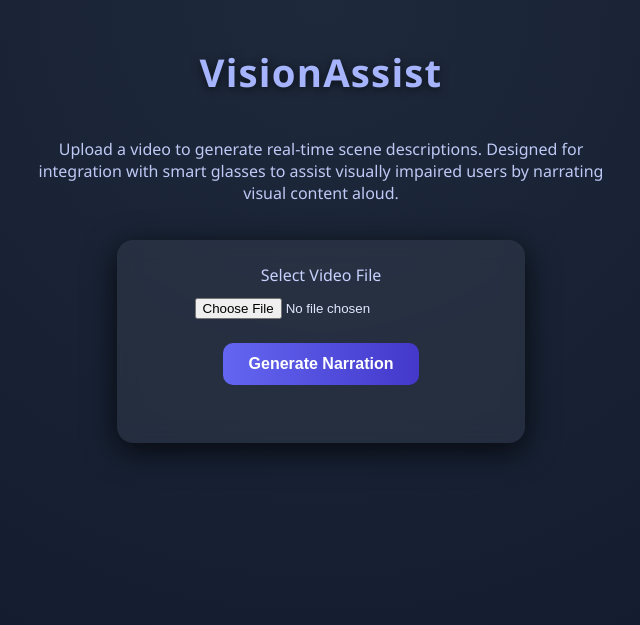
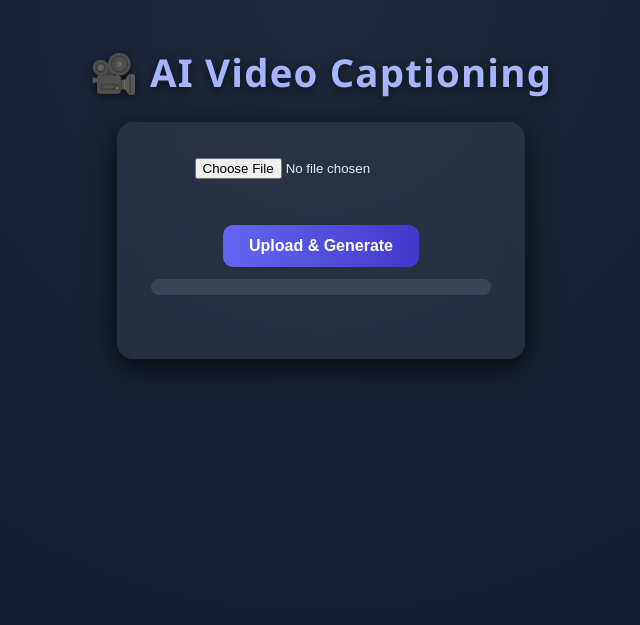
Before and after one commit to Weirdnemo/ClipCap, a Flask app: page / in a window 1280 px wide. Shown: the top 625 px of the page, without its empty margins (319-959 px from the left). Run offline with Flask 3, Linux system fonts and the light colour scheme.

Commit message:
Refactor app.py and index.html to enhance video processing, add progress bar, and improve caption download functionality

```diff
--- a/app.py
+++ b/app.py
@@ -4,7 +4,7 @@ import cv2
 from PIL import Image
 from transformers import BlipProcessor, BlipForConditionalGeneration
 import torch
-from tqdm import tqdm
+from werkzeug.utils import secure_filename
 
 app = Flask(__name__)
 UPLOAD_FOLDER = "uploads"
@@ -12,18 +12,24 @@ FRAMES_FOLDER = os.path.join("static", "frames")
 os.makedirs(UPLOAD_FOLDER, exist_ok=True)
 os.makedirs(FRAMES_FOLDER, exist_ok=True)
 app.config["UPLOAD_FOLDER"] = UPLOAD_FOLDER
+app.config['MAX_CONTENT_LENGTH'] = 200 * 1024 * 1024  # Max 200MB upload limit
 
 # Load model once
 device = "cuda" if torch.cuda.is_available() else "cpu"
 processor = BlipProcessor.from_pretrained("Salesforce/blip-image-captioning-base")
 model = BlipForConditionalGeneration.from_pretrained("Salesforce/blip-image-captioning-base").to(device)
 
-def extract_frames(video_path, output_folder, interval=2):
+DEFAULT_INTERVAL = 2  # seconds between frames
+DEFAULT_BATCH_SIZE = 4
+
+def extract_frames(video_path, output_folder, interval=DEFAULT_INTERVAL):
     """Extract frames every `interval` seconds from video."""
     os.makedirs(output_folder, exist_ok=True)
     cap = cv2.VideoCapture(video_path)
     fps = cap.get(cv2.CAP_PROP_FPS)
-    frame_interval = int(fps * interval)
+    if fps == 0 or fps != fps:  # fallback if fps is 0 or NaN
+        fps = 30
+    frame_interval = max(int(fps * interval), 1)
 
     count = 0
     saved_count = 0
@@ -33,7 +39,8 @@ def extract_frames(video_path, output_folder, interval=2):
             break
         if count % frame_interval == 0:
             frame_filename = os.path.join(output_folder, f"frame_{saved_count}.jpg")
-            cv2.imwrite(frame_filename, frame)
+            if not cv2.imwrite(frame_filename, frame):
+                print(f"Warning: failed to save frame {saved_count}")
             saved_count += 1
         count += 1
     cap.release()
@@ -53,6 +60,7 @@ def index():
 
 @app.route("/generate", methods=["POST"])
 def generate():
+    """Generate captions for uploaded video frames with streaming response."""
     if 'video' not in request.files:
         return "No file uploaded", 400
 
@@ -60,27 +68,39 @@ def generate():
     if file.filename == '':
         return "No file selected", 400
 
-    filepath = os.path.join(app.config["UPLOAD_FOLDER"], file.filename)
+    filename = secure_filename(file.filename)
+    filepath = os.path.join(app.config["UPLOAD_FOLDER"], filename)
     file.save(filepath)
 
     # Clear old frames
     for f in os.listdir(FRAMES_FOLDER):
-        os.remove(os.path.join(FRAMES_FOLDER, f))
+        try:
+            os.remove(os.path.join(FRAMES_FOLDER, f))
+        except Exception as e:
+            print(f"Failed to delete old frame {f}: {e}")
 
-    num_frames = extract_frames(filepath, FRAMES_FOLDER, interval=2)
-    batch_size = 4
+    num_frames = extract_frames(filepath, FRAMES_FOLDER, interval=DEFAULT_INTERVAL)
 
     def generate_stream():
-        for start in tqdm(range(0, num_frames, batch_size), desc="Captioning batches"):
+        for start in range(0, num_frames, DEFAULT_BATCH_SIZE):
             batch_paths = [
                 os.path.join(FRAMES_FOLDER, f"frame_{i}.jpg")
-                for i in range(start, min(start + batch_size, num_frames))
+                for i in range(start, min(start + DEFAULT_BATCH_SIZE, num_frames))
             ]
-            batch_captions = caption_images_batch(batch_paths)
-            for fname, cap in zip(batch_paths, batch_captions):
+            captions = caption_images_batch(batch_paths)
+            for fname, cap in zip(batch_paths, captions):
                 yield f"data: {os.path.basename(fname)}|{cap}\n\n"
 
-    return Response(generate_stream(), mimetype='text/event-stream')
+        # Delete uploaded video after processing to save disk space
+        try:
+            os.remove(filepath)
+        except Exception as e:
+            print(f"Failed to remove uploaded video file: {e}")
+
+    return Response(generate_stream(), mimetype='text/event-stream', headers={
+        'Cache-Control': 'no-cache',
+        'X-Accel-Buffering': 'no'  # For nginx to disable buffering if used
+    })
 
 if __name__ == "__main__":
     app.run(debug=True)
--- a/templates/index.html
+++ b/templates/index.html
@@ -114,27 +114,67 @@
                 transform: translateY(0);
             }
         }
+
+        #progressBarContainer {
+            width: 340px;
+            height: 16px;
+            background: rgba(255,255,255,0.1);
+            border-radius: 8px;
+            margin: 12px auto 20px auto;
+            overflow: hidden;
+        }
+
+        /* Progress bar fill */
+        #progressBar {
+            height: 100%;
+            width: 0%;
+            background: linear-gradient(90deg, #2563eb, #1d4ed8);
+            transition: width 0.3s ease;
+        }
+
+        /* Download button */
+        #downloadBtn {
+            display: none;
+            margin: 12px auto;
+            padding: 10px 20px;
+            background: linear-gradient(90deg, #2563eb, #1d4ed8);
+            border: none;
+            border-radius: 8px;
+            color: white;
+            font-weight: 600;
+            cursor: pointer;
+            transition: background 0.3s ease;
+        }
+        #downloadBtn:hover {
+            background: #1d4ed8;
+        }
     </style>
 </head>
 <body>
-    <h1>VisionAssist</h1>
-    <p style="text-align:center; max-width: 600px; color:#bec9f5; margin-bottom: 36px;">
-        Upload a video to generate real-time scene descriptions. Designed for integration with smart glasses to assist visually impaired users by narrating visual content aloud.
-    </p>
+    <h1>🎥 AI Video Captioning</h1>
 
-    <form id="uploadForm" enctype="multipart/form-data" aria-label="Upload video for scene narration">
-        <label for="videoInput">Select Video File</label>
-        <input id="videoInput" type="file" name="video" accept="video/*" required aria-required="true" aria-describedby="progressText"/>
-        <button type="submit" aria-live="polite">Generate Narration</button>
-        <div class="progress" id="progressText" role="status" aria-live="polite" aria-atomic="true"></div>
+    <form id="uploadForm" enctype="multipart/form-data" aria-label="Upload video form">
+        <input type="file" name="video" accept="video/*" required>
+        <br>
+        <button type="submit">Upload & Generate</button>
+
+        <div id="progressBarContainer" aria-hidden="true">
+            <div id="progressBar"></div>
+        </div>
+        <div class="progress" id="progressText" aria-live="polite" aria-atomic="true"></div>
     </form>
 
-    <div id="results" aria-live="polite" aria-atomic="false"></div>
+    <button id="downloadBtn" aria-label="Download captions as text file">Download Captions</button>
+
+    <div id="results" aria-live="polite" aria-atomic="true"></div>
 
     <script>
+    let captionsData = [];
+
     function typeWriterEffectWords(element, text, speed = 150) {
         let words = text.split(" ");
         let i = 0;
+        element.textContent = '';
         function typing() {
             if (i < words.length) {
                 element.textContent += (i === 0 ? "" : " ") + words[i];
@@ -148,11 +188,14 @@
     document.getElementById('uploadForm').addEventListener('submit', function(e) {
         e.preventDefault();
 
+        captionsData = [];
+        document.getElementById("results").innerHTML = "";
+        document.getElementById("progressText").textContent = "Uploading...";
+        document.getElementById("progressBar").style.width = "0%";
+        document.getElementById("downloadBtn").style.display = "none";
+
         const form = e.target;
         const formData = new FormData(form);
-
-            document.getElementById("results").innerHTML = "";
-            document.getElementById("progressText").textContent = "Processing video and generating narration...";
 
         fetch('/generate', {
             method: 'POST',
@@ -162,10 +205,14 @@
             if (!response.body) {
                 throw new Error("ReadableStream not supported in this browser");
             }
+
             const reader = response.body.getReader();
             const decoder = new TextDecoder();
             let buffer = '';
             let count = 0;
+
+            // We'll estimate progress roughly based on frames processed
+            // You could improve this if backend sends total count info
 
             function processChunk(chunk) {
                 buffer += chunk;
@@ -173,16 +220,25 @@
                 parts.slice(0, -1).forEach(msg => {
                     if (msg.startsWith("data: ")) {
                         const [fname, cap] = msg.slice(6).split("|");
+
+                        // Store captions
+                        captionsData.push(`${fname}: ${cap}`);
+
+                        // Create result card
                         const el = document.createElement("div");
                         el.className = "result-card";
                         el.innerHTML = `
-                                <img src="/static/frames/${fname}" alt="Video frame ${fname}">
+                            <img src="/static/frames/${fname}" alt="${fname}">
                             <div class="caption"></div>
                         `;
                         const captionDiv = el.querySelector(".caption");
                         document.getElementById("results").appendChild(el);
                         typeWriterEffectWords(captionDiv, cap);
+
                         count++;
+                        // Update progress bar (assuming max ~30 frames for demo)
+                        let progressPercent = Math.min((count / 30) * 100, 100);
+                        document.getElementById("progressBar").style.width = progressPercent + "%";
                         document.getElementById("progressText").textContent = `Received ${count} captions...`;
                     }
                 });
@@ -192,7 +248,11 @@
             function read() {
                 reader.read().then(({ done, value }) => {
                     if (done) {
-                            document.getElementById("progressText").textContent = "All captions generated.";
+                        document.getElementById("progressText").textContent = "Captioning complete!";
+                        document.getElementById("progressBar").style.width = "100%";
+                        if (captionsData.length > 0) {
+                            document.getElementById("downloadBtn").style.display = "block";
+                        }
                         return;
                     }
                     processChunk(decoder.decode(value, { stream: true }));
@@ -207,6 +267,21 @@
             document.getElementById("progressText").textContent = "Upload failed: " + err.message;
         });
     });
+
+    // Download captions as a .txt file
+    document.getElementById('downloadBtn').addEventListener('click', () => {
+        if (captionsData.length === 0) return;
+
+        const blob = new Blob([captionsData.join('\n')], {type: 'text/plain'});
+        const url = URL.createObjectURL(blob);
+        const a = document.createElement('a');
+        a.href = url;
+        a.download = 'video_captions.txt';
+        document.body.appendChild(a);
+        a.click();
+        a.remove();
+        URL.revokeObjectURL(url);
+    });
     </script>
 </body>
 </html>
```
Lines whose indentation alone changed are shown as unchanged.
